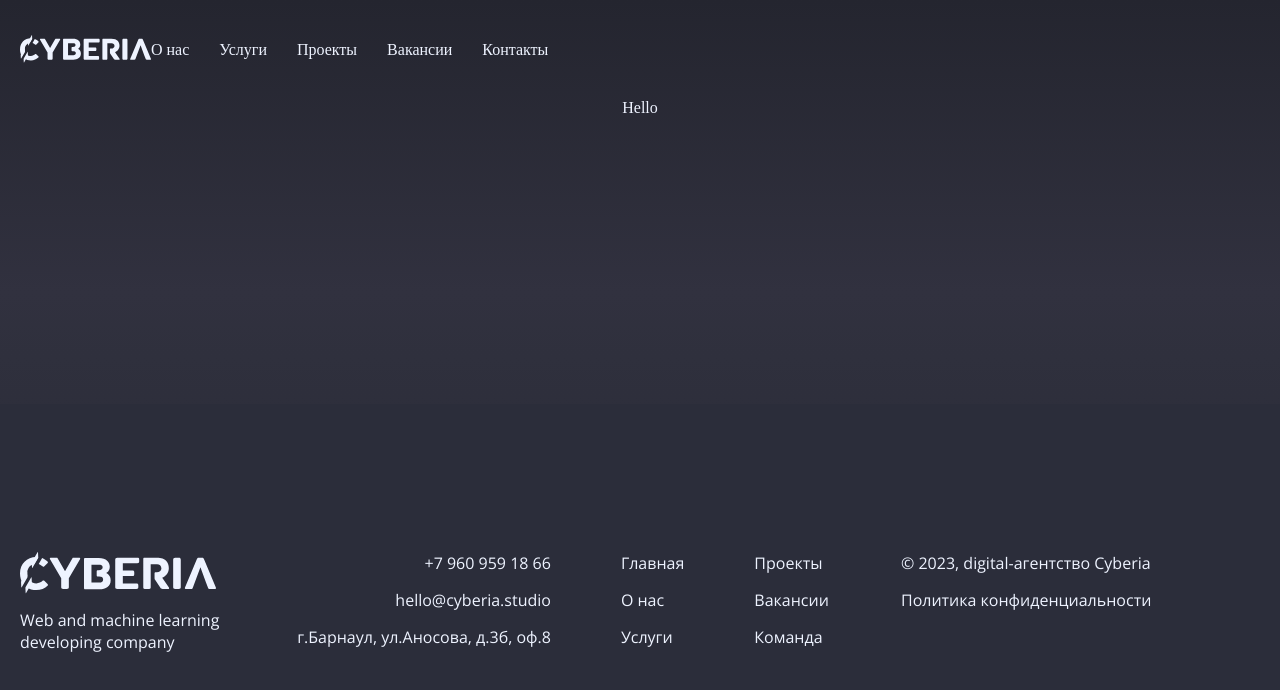
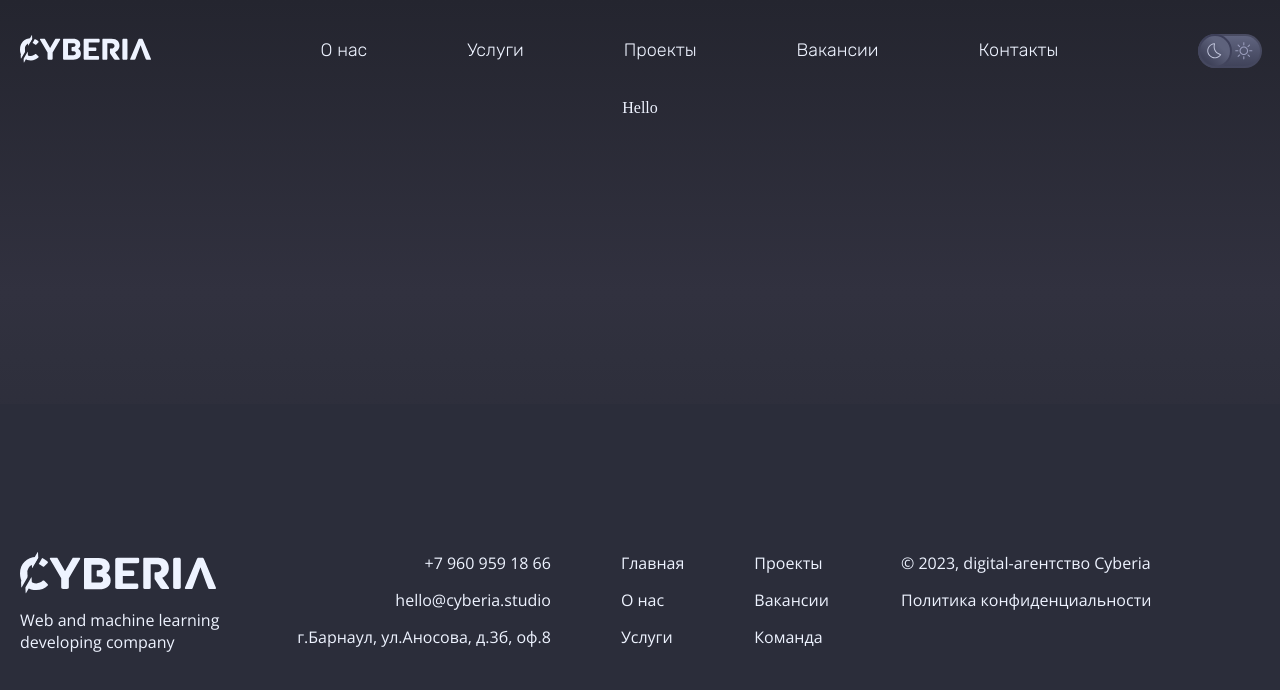
Before and after one commit to SergeiKazanin/app_nextjs, a Next.js app: page / in a window 1280 px wide. Shown: the top 690 px of the page. Built offline with nearby package versions, Linux system fonts and the light colour scheme.

Commit message:
Added header

```diff
--- a/app/styles/fonts.css
+++ b/app/styles/fonts.css
@@ -3,6 +3,7 @@
   font-style: normal;
   font-weight: 300;
   font-display: swap;
+  line-height: normal;
   src: local(""),
     url("../../components/fonts/OpenSans-Light.ttf") format("truetype");
 }
@@ -11,6 +12,7 @@
   font-style: normal;
   font-weight: 400;
   font-display: swap;
+  line-height: normal;
   src: local(""),
     url("../../components/fonts/OpenSans-Regular.ttf") format("truetype");
 }
@@ -19,6 +21,7 @@
   font-style: normal;
   font-weight: 500;
   font-display: swap;
+  line-height: normal;
   src: local(""),
     url("../../components/fonts/Rubik-Medium.ttf") format("truetype");
 }
@@ -27,6 +30,16 @@
   font-style: normal;
   font-weight: 600;
   font-display: swap;
+  line-height: normal;
   src: local(""),
     url("../../components/fonts/Rubik-SemiBold.ttf") format("truetype");
 }
+@font-face {
+  font-family: "RubikLight";
+  font-style: normal;
+  font-weight: 300;
+  font-display: swap;
+  line-height: normal;
+  src: local(""),
+    url("../../components/fonts/Rubik-Light.ttf") format("truetype");
+}
--- a/components/Footer/index.module.scss
+++ b/components/Footer/index.module.scss
@@ -39,7 +39,7 @@
       fill: var(--hover-color);
     }
     & path {
-      transition: fill 0.4s ease;
+      transition: fill 0.3s ease;
     }
     & path {
       fill: var(--text-color);
--- /dev/null
+++ b/components/Header/ThemeSwitcher/index.module.scss
@@ -0,0 +1,85 @@
+.header {
+  &__themeSwitcher {
+    cursor: pointer;
+    height: 32px;
+    position: relative;
+    width: 62px;
+
+    &_active .header__themeSwitcherCircle {
+      transform: translateX(30px);
+    }
+    &_active .header {
+      &__themeSwitcherCircleMoon {
+        opacity: 0;
+      }
+      &__themeSwitcherCircleSun {
+        opacity: 1;
+      }
+    }
+  }
+  &__themeSwitcherRect {
+    background: linear-gradient(194.57deg, #4c4e64 -19.51%, #40435b 118.89%);
+    border-radius: 100px;
+    height: 30px;
+    padding: 2px;
+    position: absolute;
+    width: 60px;
+    z-index: 15;
+    &::before {
+      background: linear-gradient(180deg, #60647f, #40435a);
+      border-radius: inherit;
+      content: "";
+      display: block;
+      height: inherit;
+      position: absolute;
+      position: relative;
+      width: inherit;
+      z-index: 16px;
+    }
+  }
+  &__themeSwitcherRectMoon {
+    position: absolute;
+    left: 10px;
+    top: 9px;
+  }
+  &__themeSwitcherRectSun {
+    position: absolute;
+    right: 9px;
+    top: 8px;
+  }
+  &__themeSwitcherCircle {
+    background: linear-gradient(212.65deg, #3c3e58 19.52%, #484b61 105.03%);
+    border-radius: 50%;
+    height: 30px;
+    padding: 2px;
+    position: absolute;
+    transition: 0.2s;
+    width: 30px;
+    z-index: 16;
+    &::before {
+      background: linear-gradient(223.96deg, #5e627c 32.85%, #3f4259 80.02%);
+      border-radius: inherit;
+      content: "";
+      display: block;
+      height: inherit;
+      position: absolute;
+      width: inherit;
+      z-index: 17;
+    }
+  }
+  &__themeSwitcherCircleMoon {
+    position: absolute;
+    z-index: 20;
+    left: 9px;
+    top: 9px;
+    transition: 0.2s;
+  }
+  &__themeSwitcherCircleSun {
+    position: absolute;
+    z-index: 20;
+    left: 8px;
+    top: 8px;
+    opacity: 0;
+    transition: 0.2s;
+  }
+}
--- /dev/null
+++ b/components/Header/ThemeSwitcher/index.tsx
@@ -0,0 +1,37 @@
+"use client";
+import cl from "classnames";
+import style from "./index.module.scss";
+import Sun from "../images/sun.svg";
+import Moon from "../images/moon.svg";
+import { useState } from "react";
+
+export const ThemeSwitcher = () => {
+  const [active, setActive] = useState("");
+  const [isActive, setIsActive] = useState(false);
+
+  const handleActiveTheme = () => {
+    if (isActive) {
+      setIsActive(false);
+      setActive("");
+    } else {
+      setIsActive(true);
+      setActive(style.header__themeSwitcher_active);
+    }
+  };
+
+  return (
+    <div
+      className={cl(style.header__themeSwitcher, active)}
+      onClick={() => handleActiveTheme()}
+    >
+      <div className={style.header__themeSwitcherRect}>
+        <Moon className={style.header__themeSwitcherRectMoon} />
+        <Sun className={style.header__themeSwitcherRectSun} />
+      </div>
+      <div className={style.header__themeSwitcherCircle}>
+        <Moon className={style.header__themeSwitcherCircleMoon} />
+        <Sun className={style.header__themeSwitcherCircleSun} />
+      </div>
+    </div>
+  );
+};
--- a/components/Header/index.module.scss
+++ b/components/Header/index.module.scss
@@ -7,23 +7,44 @@
     margin: 0 auto;
     display: flex;
     align-items: center;
+    justify-content: space-between;
   }
   &__navigation {
     display: flex;
     align-items: center;
-    gap: 30px;
+    gap: 100px;
+    margin-left: 30px;
   }
   &__link {
     text-decoration: none;
     cursor: pointer;
     color: var(--text-color);
+    font-family: RubikLight;
+    font-size: 18px;
+    line-height: normal;
+    position: relative;
+    &::after {
+      display: block;
+      position: absolute;
+      left: 50%;
+      width: 0;
+      height: 1.2px;
+      background-color: var(--hover-color);
+      content: "";
+      transition: 0.3s ease-out;
+    }
+    &:hover:after {
+      left: 0;
+      width: 100%;
+    }
   }
+
   &__logo {
     &:hover * {
       fill: var(--hover-color);
     }
     & path {
-      transition: fill 0.4s ease;
+      transition: fill 0.3s ease;
     }
     & path {
       fill: var(--text-color);
--- a/components/Header/index.tsx
+++ b/components/Header/index.tsx
@@ -2,7 +2,9 @@ import React from "react";
 import style from "./index.module.scss";
 
 import Logo from "./images/logo.svg";
+
 import Link from "next/link";
+import { ThemeSwitcher } from "./ThemeSwitcher";
 
 export const Header = () => {
   return (
@@ -38,6 +40,7 @@ export const Header = () => {
             </Link>
           </li>
         </ul>
+        <ThemeSwitcher />
       </div>
     </header>
   );
--- a/package.json
+++ b/package.json
@@ -12,6 +12,7 @@
     "@types/node": "20.5.9",
     "@types/react": "18.2.21",
     "@types/react-dom": "18.2.7",
+    "classnames": "^2.3.2",
     "eslint": "8.48.0",
     "eslint-config-next": "13.4.19",
     "next": "13.4.19",
```
Also changed, not shown: components/fonts/Rubik-Light.ttf (added), 1 other file (tests, documents, lock files or other folders).
